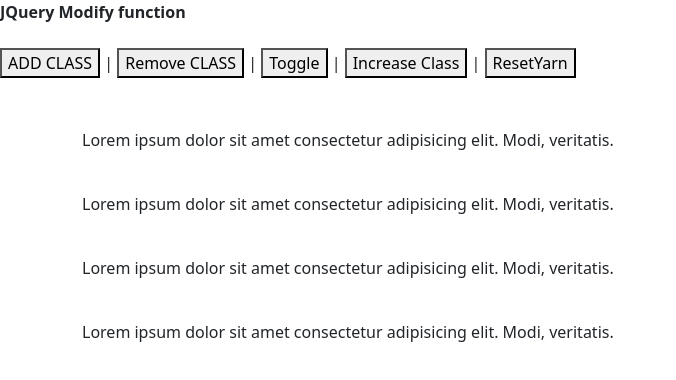
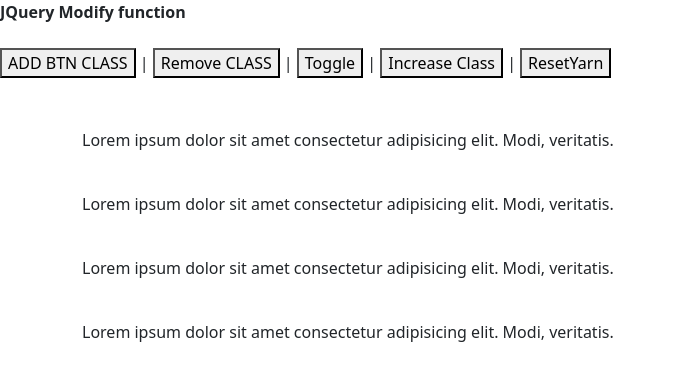
Before and after one commit to SephGutierrez/Test_UdemyWebDev, a plain HTML site: page index.html in a window 1280 px wide. Shown: the whole page, without its empty margins (0-676 px from the left). Drawn offline with nearby package versions, Linux system fonts and the light colour scheme.

Commit message:
change btn

```diff
--- a/index.html
+++ b/index.html
@@ -47,7 +47,7 @@
   <body>
           <b>JQuery Modify function</b><br><br>
 
-      <button class="add-class">ADD CLASS</button> |  <button class="remove-class">Remove CLASS</button> |  <button class="toggle-class">Toggle</button> |  <button class="increase-class">Increase Class</button>
+      <button class="add-class">ADD BTN CLASS</button> |  <button class="remove-class">Remove CLASS</button> |  <button class="toggle-class">Toggle</button> |  <button class="increase-class">Increase Class</button>
       | <button class="btnReset">ResetYarn</button>
 
 
```
